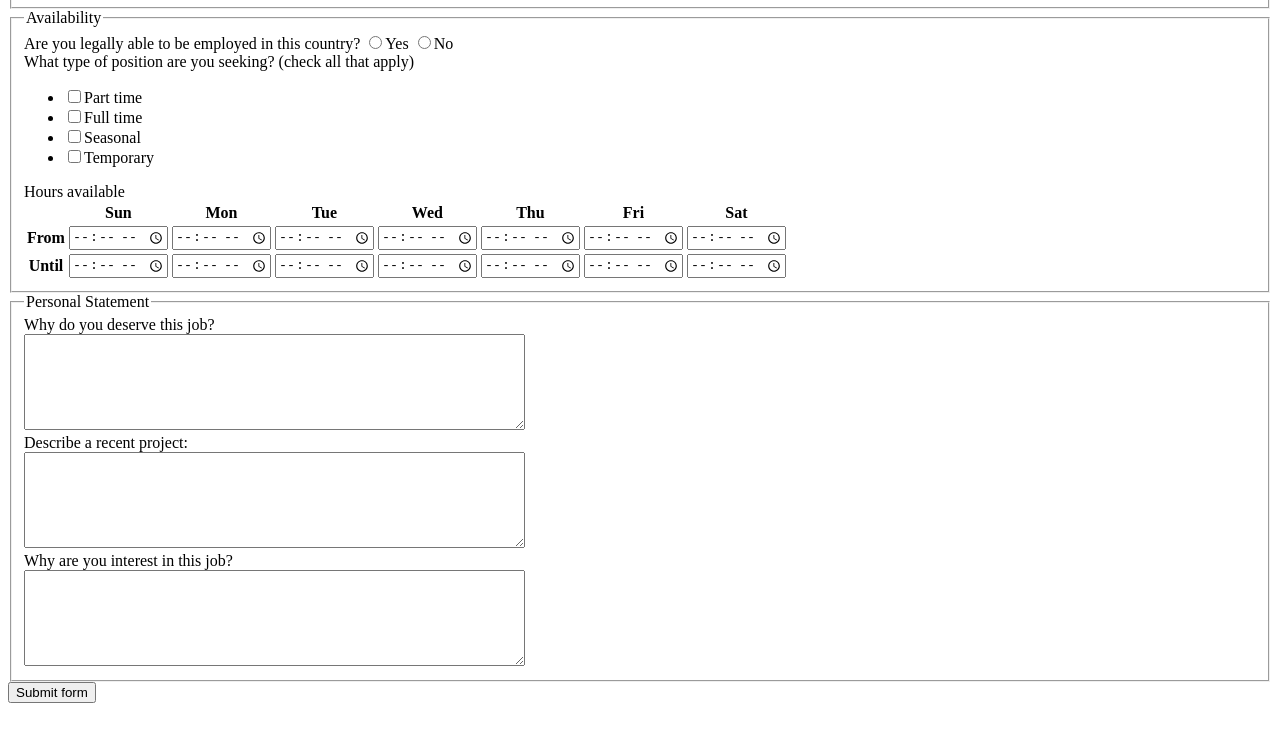
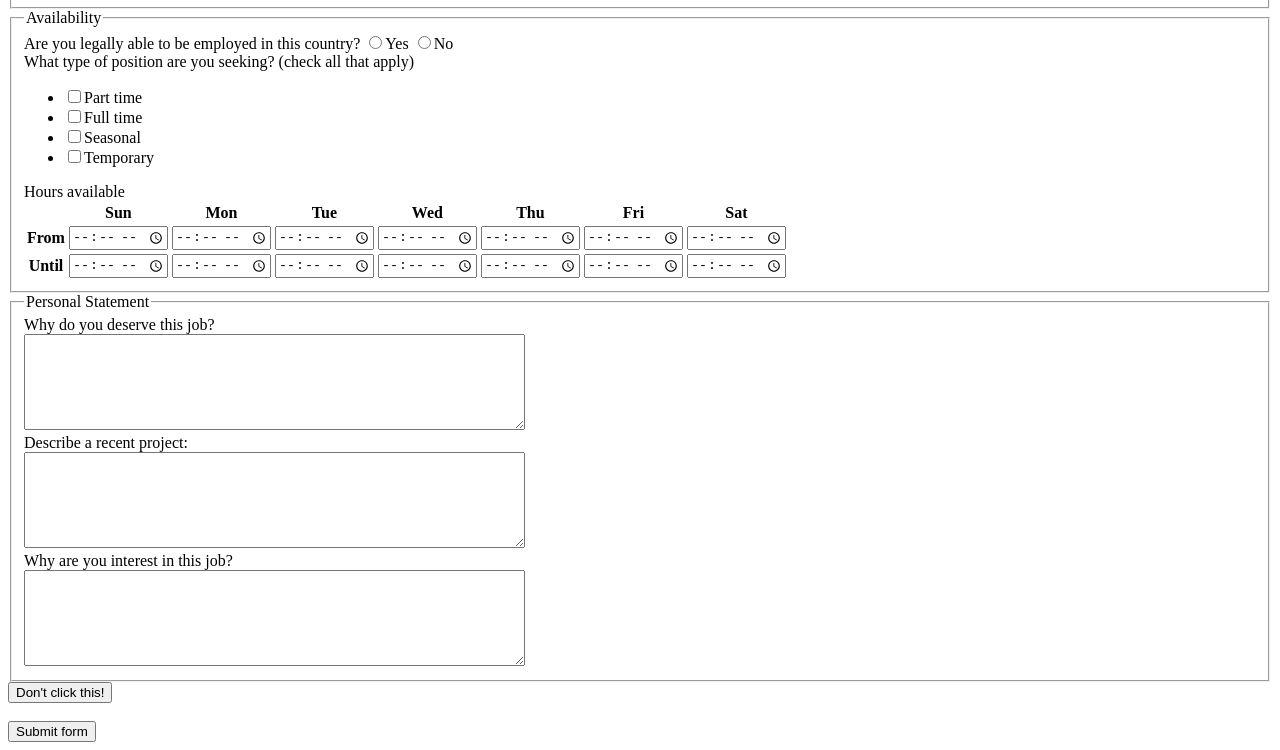
Before and after one commit to tim2214-1866460/tim2214-1866460.github.io, a plain HTML site: page jobApplicationForm.html in a window 1280 px wide. Shown: the part 512-1262 px from the top of the page. Before the commit the page ends 1223 px from the top, so only its background shows below. Drawn offline with Linux system fonts and the light colour scheme.

Commit message:
Add files via upload

```diff
--- a/jobApplicationForm.html
+++ b/jobApplicationForm.html
@@ -210,6 +210,9 @@
 		</div>
 	</fieldset>
 
+	<button type="button" onclick="alert('Go ahead click the submit!')">Don't click this!</button>
+	<br>
+	<br>
 	<input type="submit" value="Submit form">
 
 </form>
```
